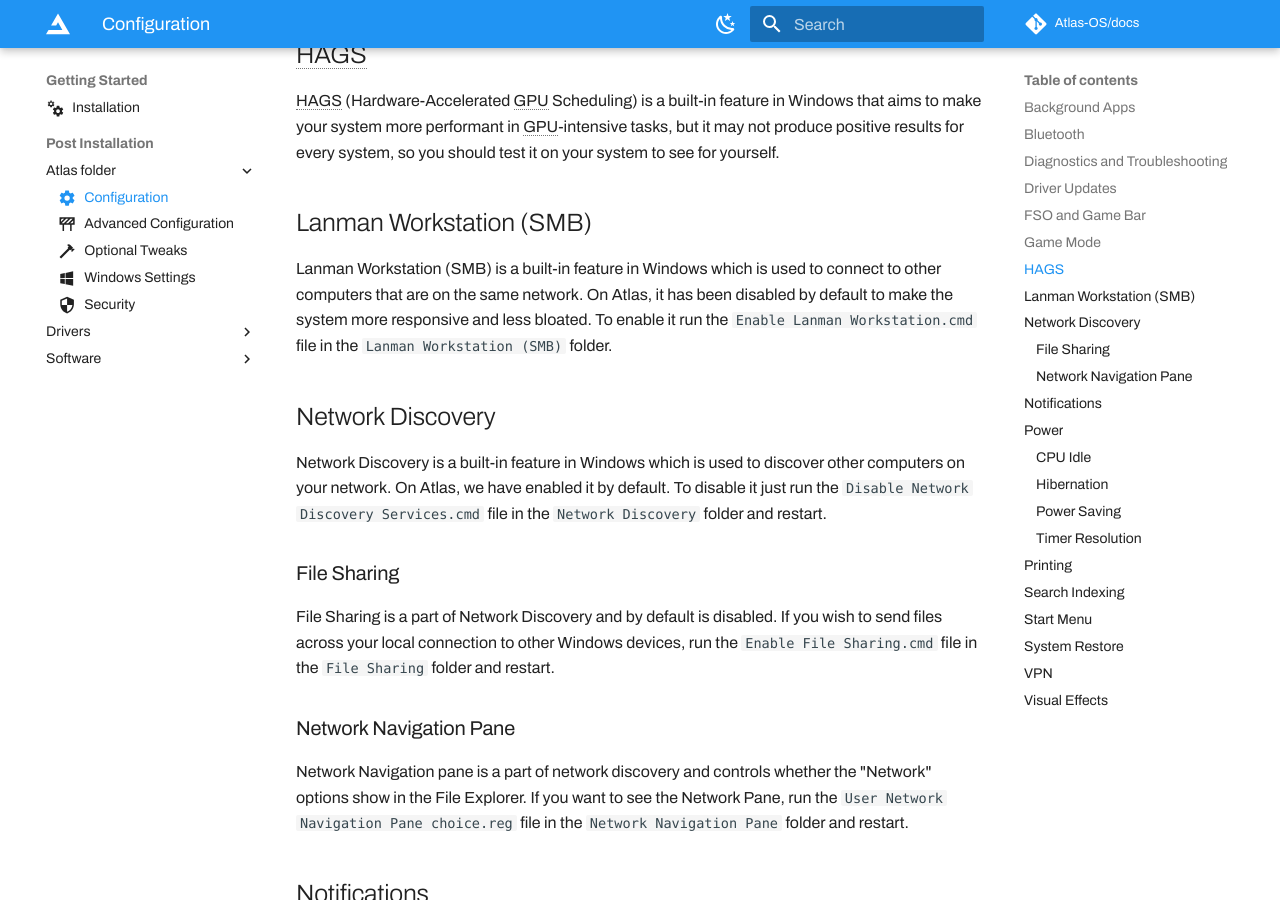
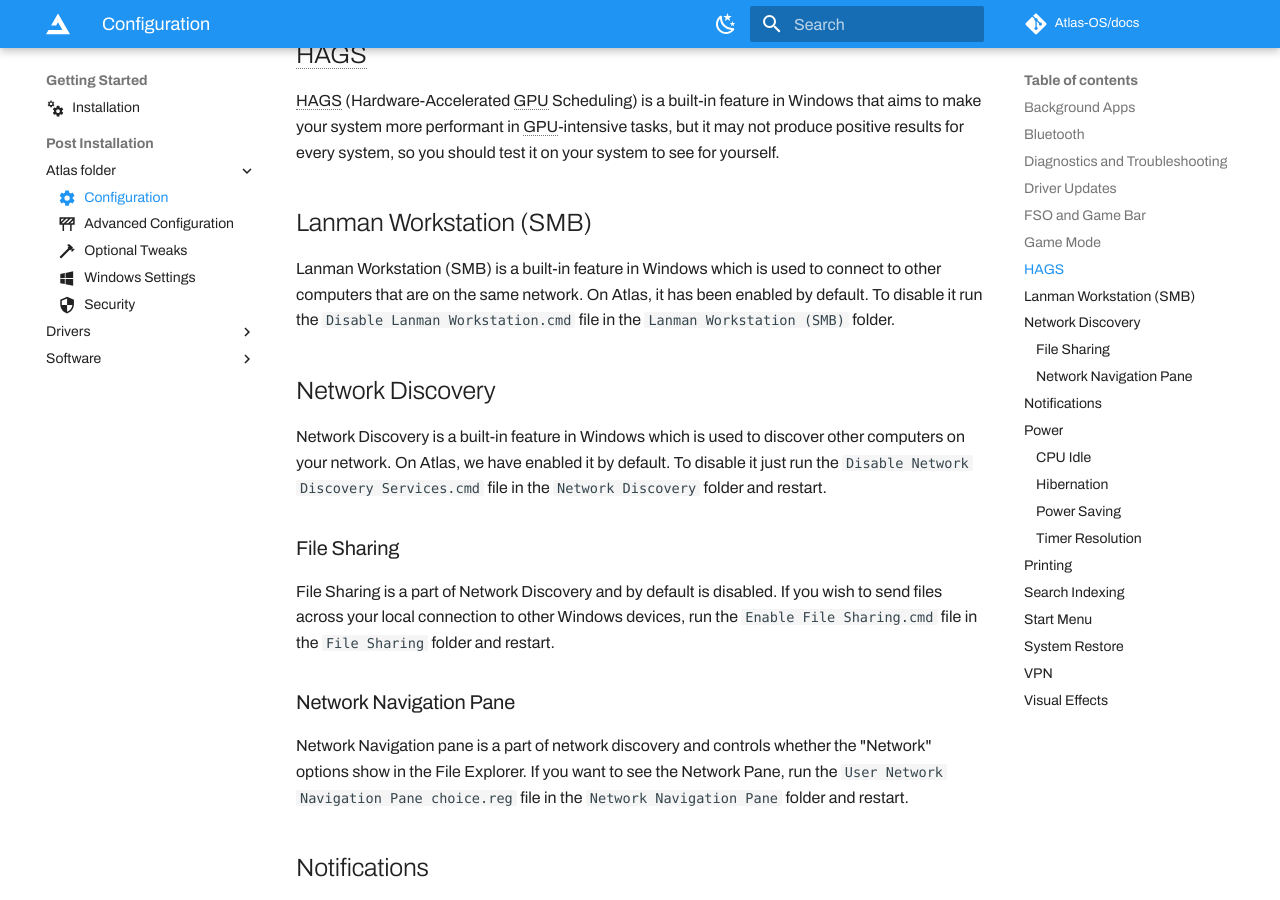
Before and after one commit to Atlas-OS/docs, an MkDocs documentation site: the page built from docs/getting-started/post-installation/atlas-folder/configuration.md, in a window 1280 px wide and 900 px high, scrolled down 2000 px. Built offline with MkDocs 1.6.1 and Material for MkDocs 9.7.7, drawn with Linux system fonts in a browser that asks for light colours; some web fonts are replaced; comment, search, counter and statistics services are not loaded.

Commit message:
fix: lanman workstation

```diff
--- a/docs/getting-started/post-installation/atlas-folder/configuration.md
+++ b/docs/getting-started/post-installation/atlas-folder/configuration.md
@@ -56,7 +56,7 @@ HAGS (Hardware-Accelerated GPU Scheduling) is a built-in feature in Windows that
 
 ## Lanman Workstation (SMB)
 
-Lanman Workstation (SMB) is a built-in feature in Windows which is used to connect to other computers that are on the same network. On Atlas, it has been disabled by default to make the system more responsive and less bloated. To enable it run the `Enable Lanman Workstation.cmd` file in the `Lanman Workstation (SMB)` folder.
+Lanman Workstation (SMB) is a built-in feature in Windows which is used to connect to other computers that are on the same network. On Atlas, it has been enabled by default. To disable it run the `Disable Lanman Workstation.cmd` file in the `Lanman Workstation (SMB)` folder.
 
 ## Network Discovery
 
```
